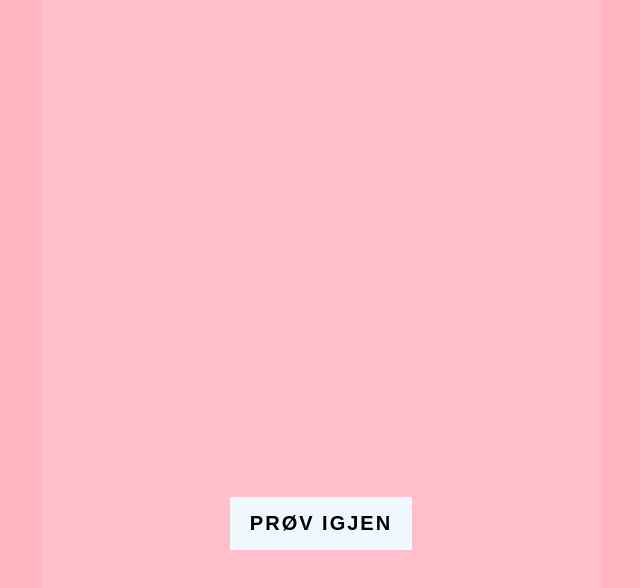
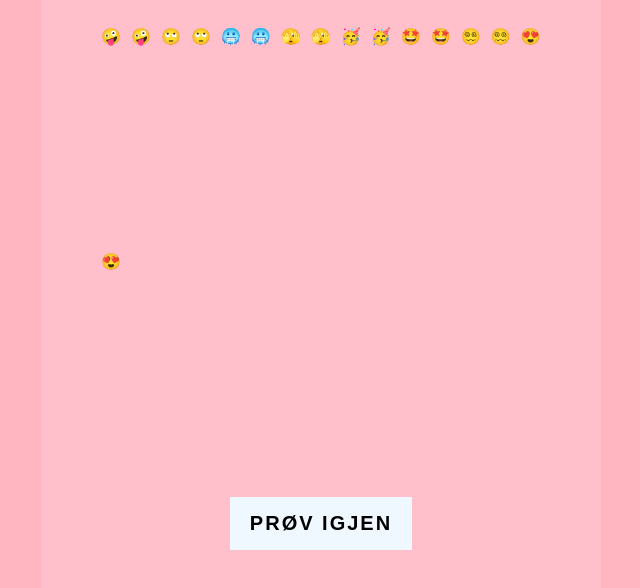
Before and after one commit to Theafs/JS-prosjekt, a plain HTML site: page index.html in a window 1280 px wide. Shown: the part 156-744 px from the top of the page, without its empty margins (319-959 px from the left). Drawn offline with Linux system fonts and the light colour scheme.

Commit message:
legge til emoji

```diff
--- a/index.html
+++ b/index.html
@@ -1,20 +1,30 @@
 <!DOCTYPE html>
 <html lang="en">
+
 <head>
     <meta charset="UTF-8">
     <meta name="viewport" content="width=device-width, initial-scale=1.0">
     <title>Mitt spill</title>
     <link rel="stylesheet" href="style.css">
 </head>
+
 <body>
     <div class="container">
-    <h1>Memory</h1>
-    <div class="spill"></div>
-    <button class="nystart">Prøv igjen</button>
+        <h1>Memory</h1>
+        <div class="spill"></div>
+        <button class="nystart" onclick="window.location.reload();">Prøv igjen</button>
     </div>
 
     <script>
-
+        const emojis = ["😍", "😍", "😵‍💫", "😵‍💫", "🤩", "🤩", "🥳", "🥳", "🫣", "🫣", "🥶", "🥶", "🙄", "🙄", "🤪", "🤪"];
+        var shuf_emojis = emojis.sort(() => (Math.random() > 5) ? 2 : -1);
+        for (var i =0; i<emojis.length; i++) {
+            let box = document.createElement('div')
+            box.className = 'item';
+            box.innerHTML = shuf_emojis[i]
+            document.querySelector('.spill').appendChild(box);
+        }
     </script>
 </body>
+
 </html>
--- a/style.css
+++ b/style.css
@@ -66,4 +66,5 @@ h1
     flex-wrap: wrap;
     gap: 10px;
     transform-style: preserve-3d;
+    perspective: 500px;
 }
```
